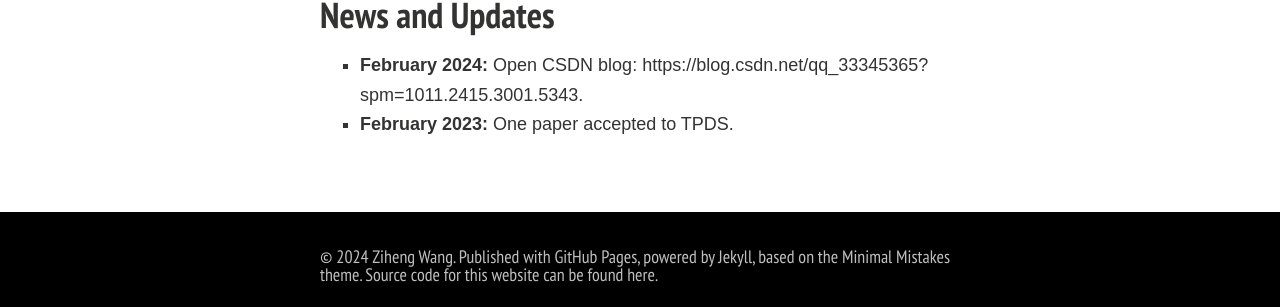
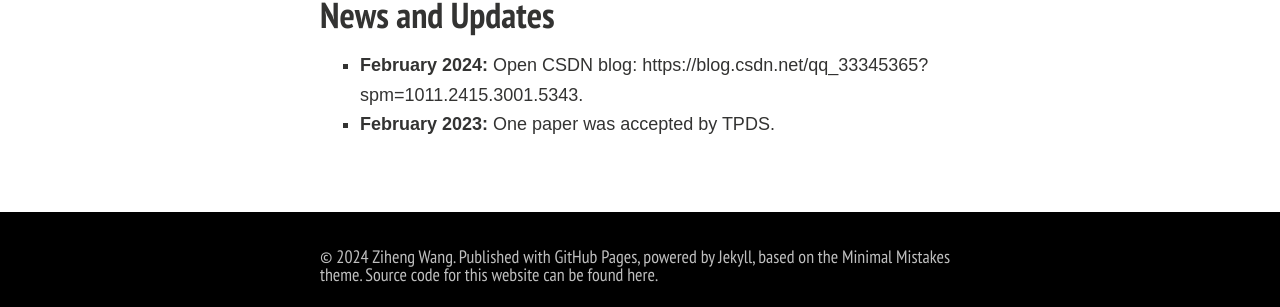
Before and after one commit to wzh009888/wzh009888.github.io, a Jekyll site: the page built from index.md, in a window 1280 px wide. Shown: the part 634-941 px from the top of the page. Built offline with Jekyll 4.4.1, drawn with Linux system fonts in a browser that asks for light colours; comment, search, counter and statistics services are not loaded; a style sheet for code colours, icons or effects is not loaded; our own code applies the rules of GitHub Pages for plain Markdown files.

Commit message:
Update index.md

```diff
--- a/index.md
+++ b/index.md
@@ -28,5 +28,5 @@ If you would like to chat or collaborate, please email me at - *wzh009888@gmail.
 
 ## News and Updates
 - **February 2024:** Open CSDN blog: https://blog.csdn.net/qq_33345365?spm=1011.2415.3001.5343.
-- **February 2023:** One paper accepted to TPDS.
+- **February 2023:** One paper was accepted by TPDS.
 <br>
```
